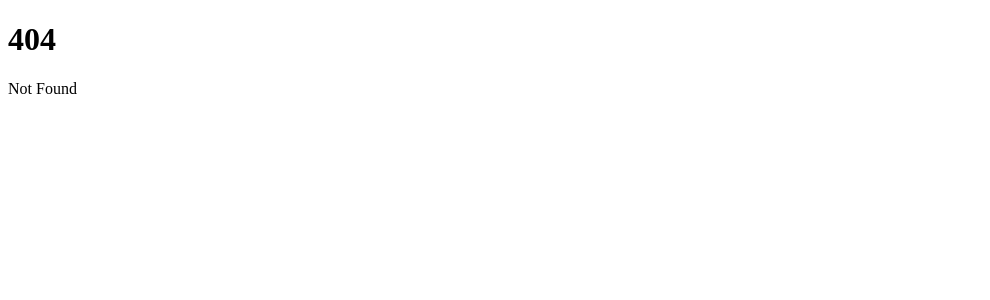
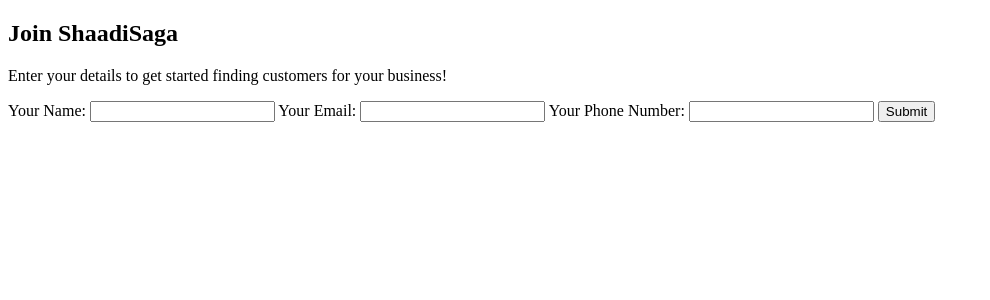
Before and after one commit to Sundaram-2001/shaadi-saga, a SvelteKit app in the folder frontend/my-app/: page /vendors/auth in a window 1280 px wide. Before the commit this address had no page. Shown: the top 300 px of the page, without its empty margins (0-990 px from the left). Built offline with nearby package versions, Linux system fonts and the light colour scheme.

Commit message:
minor changes in flow

```diff
--- a/frontend/my-app/src/routes/vendors/+page.svelte
+++ b/frontend/my-app/src/routes/vendors/+page.svelte
@@ -3,7 +3,6 @@
 </script>
 <main>
 	<h3>Welcoem to ShaadiSaga,a platform to find customers for your business!</h3>
-	<p>Already have an account,<a href="/vendors/login">Login Here!</a></p>
-	<p>New here?<a href="/vendors/signup">Click to signup!</a></p>
+	<p>Get started <a href="/vendors/auth">here!</a></p>
 
 </main>
--- /dev/null
+++ b/frontend/my-app/src/routes/vendors/auth/+page.svelte
@@ -0,0 +1,69 @@
+<script>
+    import { supabase } from "$lib/supabaseClient";
+
+    let email = '';
+    let name = '';
+    let phone_number = '';
+
+    let loading = false;
+    let successMessage = '';
+    let errorMessage = '';
+
+    const authenticate = async () => {
+        loading = true;
+        successMessage = '';
+        errorMessage = '';
+
+        const { error } = await supabase.auth.signInWithOtp({
+            email,
+            options: {
+                emailRedirectTo: `${window.location.origin}/vendors/home`,
+                data: {
+                    name,
+                    phone_number
+                }
+            }
+        });
+
+        if (error) {
+            console.error("Authentication Error:", error);
+            errorMessage = error.message;
+        } else {
+            successMessage = "Awesome! Kindly check your email for the next steps.";
+        }
+
+        loading = false;
+    };
+</script>
+
+<main>
+    <h2>Join ShaadiSaga</h2>
+    <p>Enter your details to get started finding customers for your business!</p>
+
+    <form on:submit|preventDefault={authenticate}>
+        <label for="name">Your Name:</label>
+        <input type="text" id="name" name="name" required bind:value={name}/>
+
+        <label for="email">Your Email:</label>
+        <input type="email" id="email" name="email" required bind:value={email}/>
+
+        <label for="phone_number">Your Phone Number:</label>
+        <input type="tel" id="phone_number" name="phone_number" required bind:value={phone_number}/>
+
+        <button disabled={loading} type="submit">
+            {#if loading}
+                Submitting...
+            {:else}
+                Submit
+            {/if}
+        </button>
+
+        {#if successMessage}
+            <p style="color: green;">{successMessage}</p>
+        {/if}
+
+        {#if errorMessage}
+            <p style="color: red;">{errorMessage}</p>
+        {/if}
+    </form>
+</main>
--- /dev/null
+++ b/frontend/my-app/src/routes/vendors/home/+page.svelte
@@ -0,0 +1,5 @@
+<main>
+    <p>Welcome to ShaadiSaga, a platform for you to find customers and leads.</p>
+    <p>Already have an account? <a href="/vendors/dashboard">Visit your dashboard!</a></p>
+    <p>New here?,<a href="/vendors/createprofile">Kindly let us  know more about yout business </a></p>
+</main>
--- a/frontend/my-app/src/routes/vendors/login/+page.svelte
+++ b/frontend/my-app/src/routes/vendors/login/+page.svelte
@@ -1,17 +1,19 @@
 <script>
+    import { dev } from "$app/environment";
     import { supabase } from "$lib/supabaseClient";
-
     let email = '';
     let successmessage = '';
     let errormessage = '';
     let loading = false;
 
+    const baseURL=dev  ? "http://localhost:5173"
+    : "https://shaadi-saga.vercel.app";
     const login = async () => {
         loading = true;
         const { data, error } = await supabase.auth.signInWithOtp({
             email,
             options: {
-                emailRedirectTo: `${window.location.origin}/vendors/dashboard`
+                emailRedirectTo: `${baseURL}/vendors/home`
             }
         });
 
```
Also changed, not shown: frontend/my-app/src/routes/vendors/dashboard/+page.server.js (+22 -11 lines), frontend/my-app/src/routes/vendors/dashboard/+page.svelte (+8 -1 lines), frontend/my-app/src/routes/vendors/home/+page.server.js (added, +27 -0 lines).
